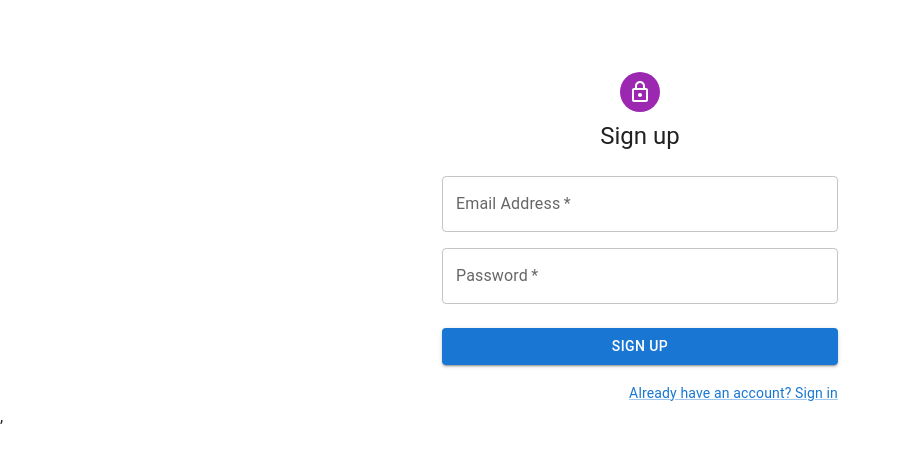
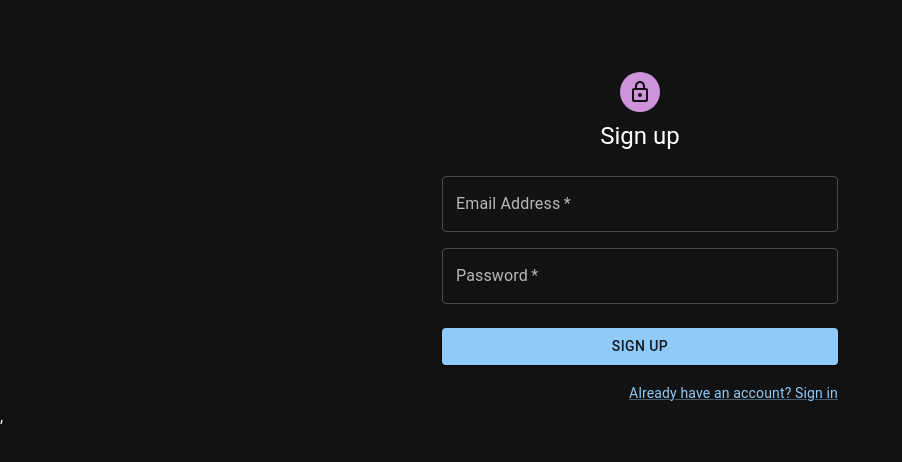
Before and after one commit to CameronMellis/aviation-weather, a React (Vite) app: page /aviation-weather/signup in a window 1280 px wide. Shown: the top 462 px of the page, without its empty margins (0-902 px from the left). Built offline with nearby package versions, Linux system fonts and the light colour scheme.

Commit message:
dark mode login and signup

```diff
--- a/src/components/SignIn.jsx
+++ b/src/components/SignIn.jsx
@@ -15,7 +15,11 @@ import Container from "@mui/material/Container";
 import { createTheme, ThemeProvider } from "@mui/material/styles";
 import axios from "axios";
 
-const theme = createTheme();
+const darkTheme = createTheme({
+  palette: {
+    mode: "dark",
+  },
+});
 
 export default function SignIn() {
   const handleSubmit = (event) => {
@@ -34,7 +38,7 @@ export default function SignIn() {
   };
 
   return (
-    <ThemeProvider theme={theme}>
+    <ThemeProvider theme={darkTheme}>
       <Container component="main" maxWidth="xs">
         <CssBaseline />
         <Box
--- a/src/components/SignUp.jsx
+++ b/src/components/SignUp.jsx
@@ -13,7 +13,11 @@ import Container from "@mui/material/Container";
 import { createTheme, ThemeProvider } from "@mui/material/styles";
 import axios from "axios";
 
-const theme = createTheme();
+const darkTheme = createTheme({
+  palette: {
+    mode: "dark",
+  },
+});
 
 export default function SignUp() {
   const handleSubmit = (event) => {
@@ -32,7 +36,7 @@ export default function SignUp() {
   };
 
   return (
-    <ThemeProvider theme={theme}>
+    <ThemeProvider theme={darkTheme}>
       <Container component="main" maxWidth="xs">
         <CssBaseline />
         <Box
--- a/src/components/Table.jsx
+++ b/src/components/Table.jsx
@@ -11,7 +11,7 @@ import Paper from "@mui/material/Paper";
 import { ThemeProvider, createTheme } from "@mui/material/styles";
 import Typography from "@mui/material/Typography";
 
-const theme = createTheme({
+const darkTheme = createTheme({
   palette: {
     type: "dark",
   },
@@ -46,7 +46,7 @@ function SubHeader({ flightRules }) {
 
 export default function DenseTable(props) {
   return (
-    <ThemeProvider theme={theme}>
+    <ThemeProvider theme={darkTheme}>
       <TableContainer
         sx={{
           fontSize: "20px",
```
